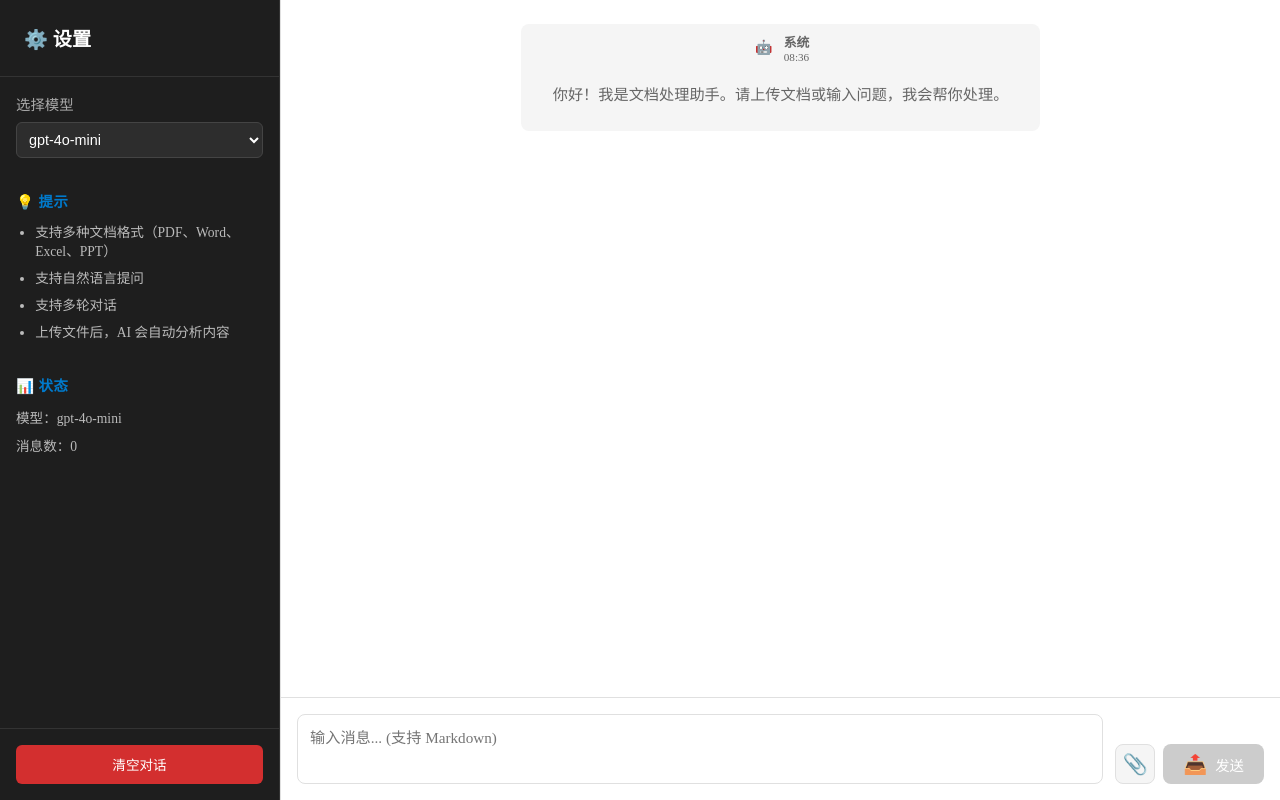
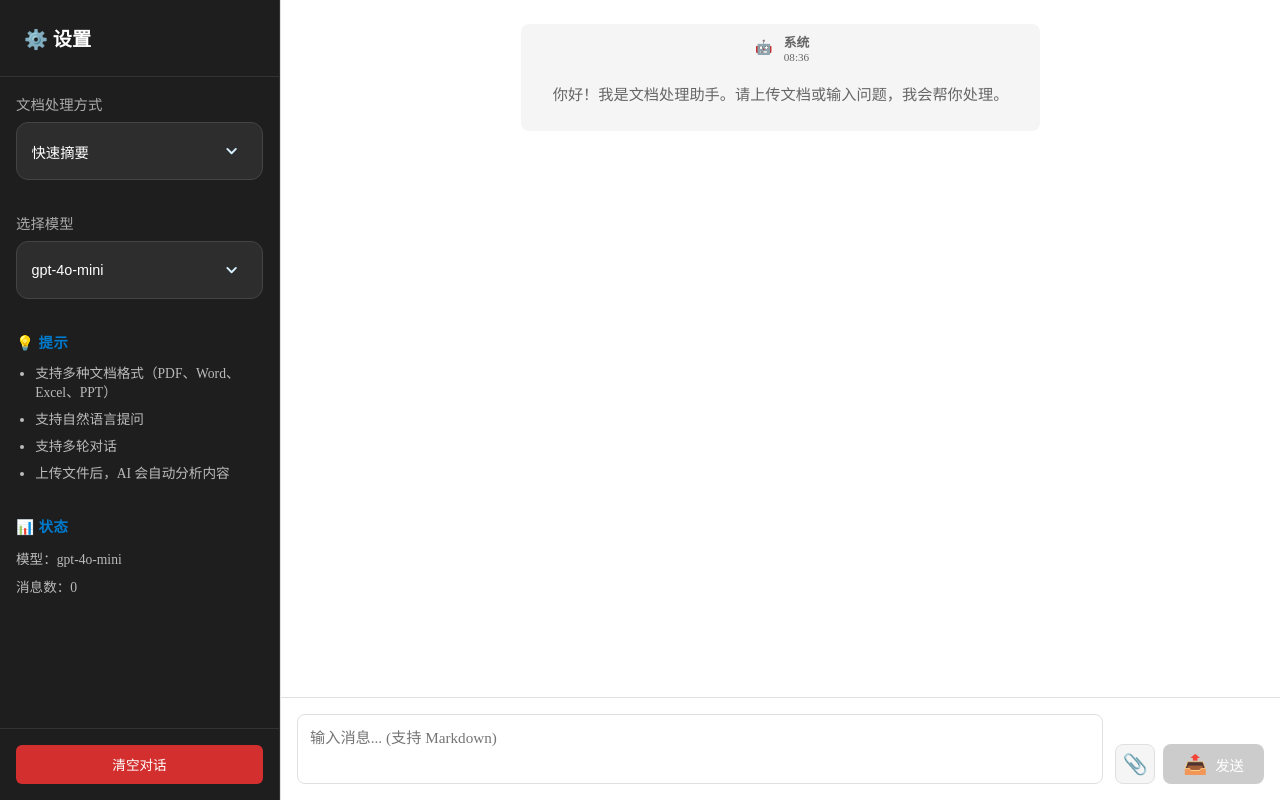
Before and after one commit to Lilitc1000/Doc-Process-Studio, a Vue app in the folder frontend/: page / in a window 1280 px wide. Built offline with nearby package versions, Linux system fonts and the light colour scheme.

Commit message:
style(frontend): 调整下拉框组件

```diff
--- a/frontend/src/components/ChatSidebar.vue
+++ b/frontend/src/components/ChatSidebar.vue
@@ -5,19 +5,113 @@
     </div>
 
     <div class="sidebar-content">
-      <div class="model-selector">
-        <label for="model-select">选择模型</label>
-        <select
-          id="model-select"
-          :value="selectedModel"
-          @change="
-            $emit('select-model', ($event.target as HTMLSelectElement).value)
-          "
+      <div class="selector-group" ref="processingModeSelectorRef">
+        <label id="processing-mode-label">文档处理方式</label>
+        <button
+          type="button"
+          class="selector-trigger"
+          :class="{ open: isProcessingModeOpen }"
+          :aria-expanded="isProcessingModeOpen"
+          aria-haspopup="listbox"
+          aria-labelledby="processing-mode-label"
+          @click="toggleProcessingModeDropdown"
+          @keydown.enter.prevent="toggleProcessingModeDropdown"
+          @keydown.space.prevent="toggleProcessingModeDropdown"
+          @keydown.esc.prevent="closeAllDropdowns"
         >
-          <option v-for="model in models" :key="model" :value="model">
-            {{ model }}
-          </option>
-        </select>
+          <span class="selector-trigger-text">{{ selectedProcessingMode }}</span>
+          <span class="selector-trigger-icon" aria-hidden="true">
+            <svg viewBox="0 0 16 16" class="selector-trigger-icon-svg">
+              <path
+                d="M3.5 6.25L8 10.75L12.5 6.25"
+                fill="none"
+                stroke="currentColor"
+                stroke-linecap="round"
+                stroke-linejoin="round"
+                stroke-width="2"
+              />
+            </svg>
+          </span>
+        </button>
+
+        <Transition name="dropdown">
+          <div
+            v-if="isProcessingModeOpen"
+            class="selector-dropdown"
+            role="listbox"
+            aria-labelledby="processing-mode-label"
+          >
+            <button
+              v-for="mode in processingModes"
+              :key="mode"
+              type="button"
+              class="selector-option"
+              :class="{ active: mode === selectedProcessingMode }"
+              @click="onSelectProcessingMode(mode)"
+            >
+              <span>{{ mode }}</span>
+              <span
+                v-if="mode === selectedProcessingMode"
+                class="selector-option-tag"
+              >
+                当前
+              </span>
+            </button>
+          </div>
+        </Transition>
+      </div>
+
+      <div class="selector-group" ref="modelSelectorRef">
+        <label id="model-select-label">选择模型</label>
+        <button
+          type="button"
+          class="selector-trigger"
+          :class="{ open: isModelDropdownOpen }"
+          :aria-expanded="isModelDropdownOpen"
+          aria-haspopup="listbox"
+          aria-labelledby="model-select-label"
+          @click="toggleModelDropdown"
+          @keydown.enter.prevent="toggleModelDropdown"
+          @keydown.space.prevent="toggleModelDropdown"
+          @keydown.esc.prevent="closeAllDropdowns"
+        >
+          <span class="selector-trigger-text">{{ selectedModel }}</span>
+          <span class="selector-trigger-icon" aria-hidden="true">
+            <svg viewBox="0 0 16 16" class="selector-trigger-icon-svg">
+              <path
+                d="M3.5 6.25L8 10.75L12.5 6.25"
+                fill="none"
+                stroke="currentColor"
+                stroke-linecap="round"
+                stroke-linejoin="round"
+                stroke-width="2"
+              />
+            </svg>
+          </span>
+        </button>
+
+        <Transition name="dropdown">
+          <div
+            v-if="isModelDropdownOpen"
+            class="selector-dropdown"
+            role="listbox"
+            aria-labelledby="model-select-label"
+          >
+            <button
+              v-for="model in models"
+              :key="model"
+              type="button"
+              class="selector-option"
+              :class="{ active: model === selectedModel }"
+              @click="onSelectModel(model)"
+            >
+              <span>{{ model }}</span>
+              <span v-if="model === selectedModel" class="selector-option-tag">
+                当前
+              </span>
+            </button>
+          </div>
+        </Transition>
       </div>
 
       <div class="info-section">
@@ -44,16 +138,86 @@
 </template>
 
 <script setup lang="ts">
-defineProps<{
+import { onBeforeUnmount, onMounted, ref } from 'vue';
+
+const props = defineProps<{
   models: string[];
   selectedModel: string;
   messagesCount: number;
 }>();
 
-defineEmits<{
+const emit = defineEmits<{
   (e: 'select-model', model: string): void;
   (e: 'clear-chat'): void;
 }>();
+
+const processingModes = [
+  '快速摘要',
+  '智能问答',
+  '结构化提取',
+  '全文整理',
+];
+
+const selectedProcessingMode = ref(processingModes[0]);
+const isProcessingModeOpen = ref(false);
+const isModelDropdownOpen = ref(false);
+const processingModeSelectorRef = ref<HTMLElement | null>(null);
+const modelSelectorRef = ref<HTMLElement | null>(null);
+
+const closeAllDropdowns = () => {
+  isProcessingModeOpen.value = false;
+  isModelDropdownOpen.value = false;
+};
+
+const toggleProcessingModeDropdown = () => {
+  isProcessingModeOpen.value = !isProcessingModeOpen.value;
+  if (isProcessingModeOpen.value) {
+    isModelDropdownOpen.value = false;
+  }
+};
+
+const toggleModelDropdown = () => {
+  isModelDropdownOpen.value = !isModelDropdownOpen.value;
+  if (isModelDropdownOpen.value) {
+    isProcessingModeOpen.value = false;
+  }
+};
+
+const onSelectProcessingMode = (mode: string) => {
+  selectedProcessingMode.value = mode;
+  closeAllDropdowns();
+};
+
+const onSelectModel = (model: string) => {
+  emit('select-model', model);
+  closeAllDropdowns();
+};
+
+const handleClickOutside = (event: MouseEvent) => {
+  const target = event.target as Node | null;
+
+  if (
+    target &&
+    !processingModeSelectorRef.value?.contains(target) &&
+    !modelSelectorRef.value?.contains(target)
+  ) {
+    closeAllDropdowns();
+  }
+};
+
+const handleWindowBlur = () => {
+  closeAllDropdowns();
+};
+
+onMounted(() => {
+  document.addEventListener('click', handleClickOutside);
+  window.addEventListener('blur', handleWindowBlur);
+});
+
+onBeforeUnmount(() => {
+  document.removeEventListener('click', handleClickOutside);
+  window.removeEventListener('blur', handleWindowBlur);
+});
 </script>
 
 <style scoped>
@@ -86,31 +250,158 @@ defineEmits<{
   overflow-y: auto;
 }
 
-.model-selector {
+.selector-group {
+  position: relative;
   margin-bottom: 2rem;
 }
 
-.model-selector label {
+.selector-group label {
   display: block;
   margin-bottom: 0.5rem;
   font-size: 0.9rem;
   color: #aaa;
 }
 
-.model-selector select {
+.selector-trigger {
   width: 100%;
-  padding: 0.5rem;
+  min-height: 44px;
+  padding: 0.75rem 0.9rem;
   border: 1px solid #444;
-  border-radius: 6px;
+  border-radius: 12px;
   background: #2d2d2d;
   color: #fff;
   font-size: 0.9rem;
   cursor: pointer;
+  display: flex;
+  align-items: center;
+  justify-content: space-between;
+  gap: 0.75rem;
+  transition:
+    border-color 0.2s ease,
+    background 0.2s ease,
+    box-shadow 0.2s ease,
+    transform 0.2s ease;
 }
 
-.model-selector select:focus {
+.selector-trigger:hover {
+  background: #343434;
+  border-color: #555;
+}
+
+.selector-trigger:focus-visible {
   outline: none;
   border-color: #007acc;
+  box-shadow: 0 0 0 3px rgba(0, 122, 204, 0.15);
+}
+
+.selector-trigger.open {
+  border-color: #007acc;
+  background: #32363a;
+  box-shadow: 0 10px 30px rgba(0, 0, 0, 0.24);
+}
+
+.selector-trigger-text {
+  overflow: hidden;
+  text-overflow: ellipsis;
+  white-space: nowrap;
+}
+
+.selector-trigger-icon {
+  width: 2rem;
+  height: 2rem;
+  display: inline-flex;
+  align-items: center;
+  justify-content: center;
+  flex-shrink: 0;
+  border-radius: 999px;
+  color: #d8f1ff;
+  background: transparent;
+  box-shadow: none;
+  transition:
+    transform 0.22s ease,
+    background 0.22s ease,
+    box-shadow 0.22s ease;
+}
+
+.selector-trigger-icon-svg {
+  width: 0.95rem;
+  height: 0.95rem;
+  display: block;
+}
+
+.selector-trigger.open .selector-trigger-icon {
+  transform: rotate(180deg);
+  background: transparent;
+  box-shadow: none;
+}
+
+.selector-dropdown {
+  position: absolute;
+  top: calc(100% + 0.5rem);
+  left: 0;
+  right: 0;
+  z-index: 20;
+  padding: 0.45rem;
+  border: 1px solid rgba(255, 255, 255, 0.08);
+  border-radius: 14px;
+  background: rgba(28, 28, 28, 0.96);
+  backdrop-filter: blur(12px);
+  box-shadow:
+    0 18px 40px rgba(0, 0, 0, 0.32),
+    inset 0 1px 0 rgba(255, 255, 255, 0.04);
+}
+
+.selector-option {
+  width: 100%;
+  display: flex;
+  align-items: center;
+  justify-content: space-between;
+  gap: 0.75rem;
+  padding: 0.8rem 0.9rem;
+  border: none;
+  border-radius: 10px;
+  background: transparent;
+  color: #f3f3f3;
+  font-size: 0.9rem;
+  text-align: left;
+  cursor: pointer;
+  transition:
+    background 0.18s ease,
+    color 0.18s ease,
+    transform 0.18s ease;
+}
+
+.selector-option:hover {
+  background: rgba(255, 255, 255, 0.08);
+  transform: translateX(2px);
+}
+
+.selector-option.active {
+  background: rgba(0, 122, 204, 0.16);
+  color: #cfeeff;
+}
+
+.selector-option-tag {
+  padding: 0.18rem 0.45rem;
+  border-radius: 999px;
+  background: rgba(0, 122, 204, 0.18);
+  color: #8fcfff;
+  font-size: 0.72rem;
+  flex-shrink: 0;
+}
+
+.dropdown-enter-active,
+.dropdown-leave-active {
+  transition:
+    opacity 0.18s ease,
+    transform 0.18s ease;
+  transform-origin: top center;
+}
+
+.dropdown-enter-from,
+.dropdown-leave-to {
+  opacity: 0;
+  transform: translateY(-8px) scale(0.98);
 }
 
 .info-section {
```
